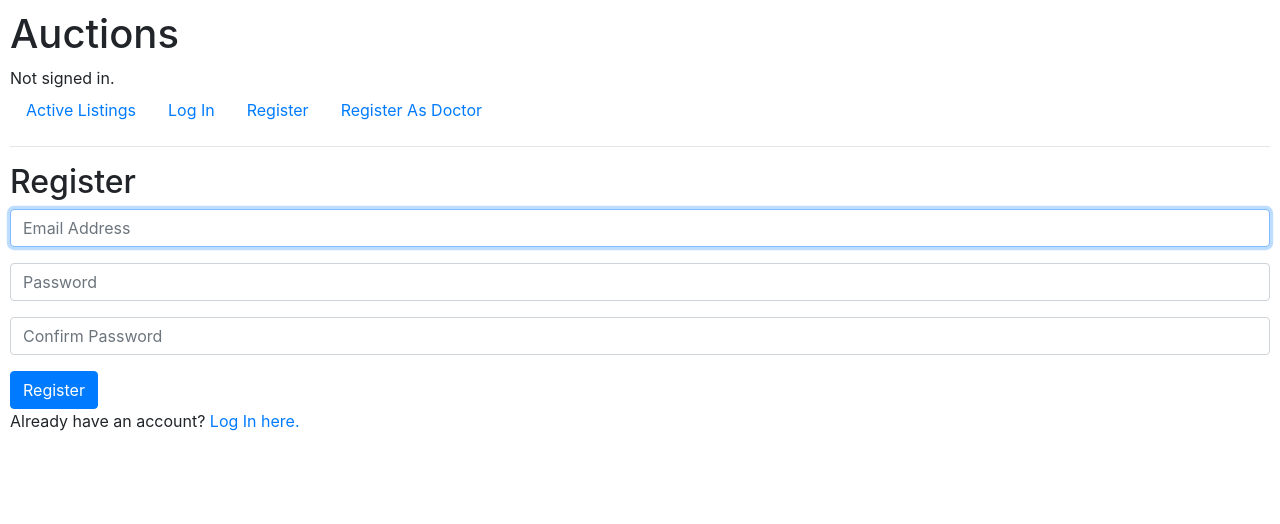
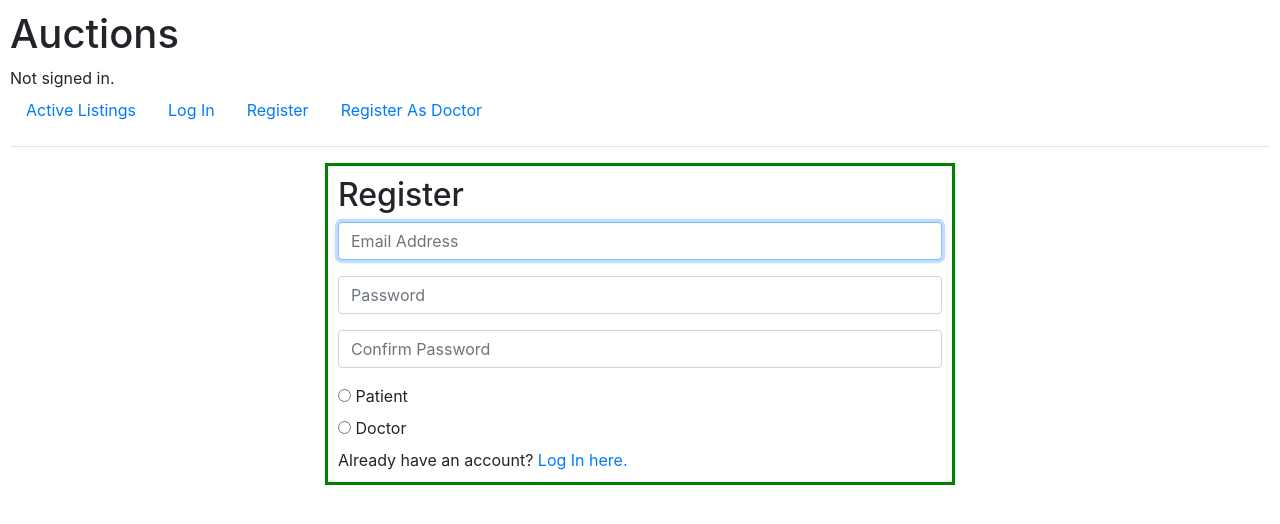
Before and after one commit to mahajanparth19/AntiDote, a Django app: template Users/templates/Users/registerDoctor.html in a window 1280 px wide. Shown: the top 524 px of the page. Run offline with Django 3.2, Linux system fonts and the light colour scheme; the template is opened without the code that fills it, so the values that code supplies are empty; some libraries are stand-ins or nearby versions.

Commit message:
single register

```diff
--- a/Users/static/Users/styles.css
+++ b/Users/static/Users/styles.css
@@ -8,6 +8,13 @@ body {
     font-size: 4vmax;
     font-family: Cambria, Cochin, Georgia, Times, 'Times New Roman', serif;
 }
+
+.center {
+    margin: auto;
+    width: 50%;
+    border: 3px solid green;
+    padding: 10px;
+  }
 
 .img{
     float: left;
--- /dev/null
+++ b/Users/templates/Users/form.html
@@ -0,0 +1,2 @@
+{{ form.as_p }}
+<input class="btn btn-primary" type="submit" value="Register">
--- a/Users/templates/Users/layout.html
+++ b/Users/templates/Users/layout.html
@@ -51,8 +51,10 @@
             {% endif %}
         </ul>
         <hr>
+        <div class="center">
         {% block body %}
         {% endblock %}
+        </div>
 
         <script src="https://code.jquery.com/jquery-3.5.1.slim.min.js" integrity="sha384-DfXdz2htPH0lsSSs5nCTpuj/zy4C+OGpamoFVy38MVBnE+IbbVYUew+OrCXaRkfj" crossorigin="anonymous"></script>
         <script src="https://cdn.jsdelivr.net/npm/popper.js@1.16.1/dist/umd/popper.min.js" integrity="sha384-9/reFTGAW83EW2RDu2S0VKaIzap3H66lZH81PoYlFhbGU+6BZp6G7niu735Sk7lN" crossorigin="anonymous"></script>
--- a/Users/templates/Users/registerDoctor.html
+++ b/Users/templates/Users/registerDoctor.html
@@ -19,10 +19,38 @@
         <div class="form-group">
             <input class="form-control" type="password" name="confirmation" placeholder="Confirm Password">
         </div>
-        {{ form.as_p }}
-        <input class="btn btn-primary" type="submit" value="Register">
+
+        <input type="radio" class="radio" id="patient" name="Type" data-value=1>
+        <label for="patient">Patient</label><br>
+        <input type="radio" class="radio" id="doctor" name="Type" data-value=2>
+        <label for="doctor">Doctor</label><br>
+
+        <div id="form"></div>
+
     </form>
 
     Already have an account? <a href="{% url 'login' %}">Log In here.</a>
 
+    <script>
+        function showForm(id){
+            if(id == 1)
+                document.querySelector('form').action = "{% url 'register' %}"
+            else
+                document.querySelector('form').action = "{% url 'registerDoctor' %}"
+
+            fetch(`rform/${id}`)
+            .then(response => response.text())
+            .then(data => {
+                document.querySelector('#form').innerHTML = data
+            })
+        }
+        document.addEventListener("DOMContentLoaded", function(){
+            document.querySelectorAll('.radio').forEach(function(radio){
+                radio.onclick = function(){
+                        console.log(this.dataset.value)
+                        showForm(this.dataset.value)
+                }
+            })
+        })
+    </script>
 {% endblock %}
--- a/Users/urls.py
+++ b/Users/urls.py
@@ -7,6 +7,8 @@ urlpatterns = [
     path("", views.index, name="index"),
     path("login",views.login_view,name="login"),
     path("logout", views.logout_view, name="logout"),
+    path("rform/<int:num>",views.rform,name="rform"),
+    path("reg", views.reg, name="reg"),
     path("register", views.register, name="register"),
     path("registerD", views.register_Doctor, name="registerDoctor"),
     path("reports", views.showfile, name="reports"),
```
Also changed, not shown: Users/views.py (+17 -4 lines), db.sqlite3.
